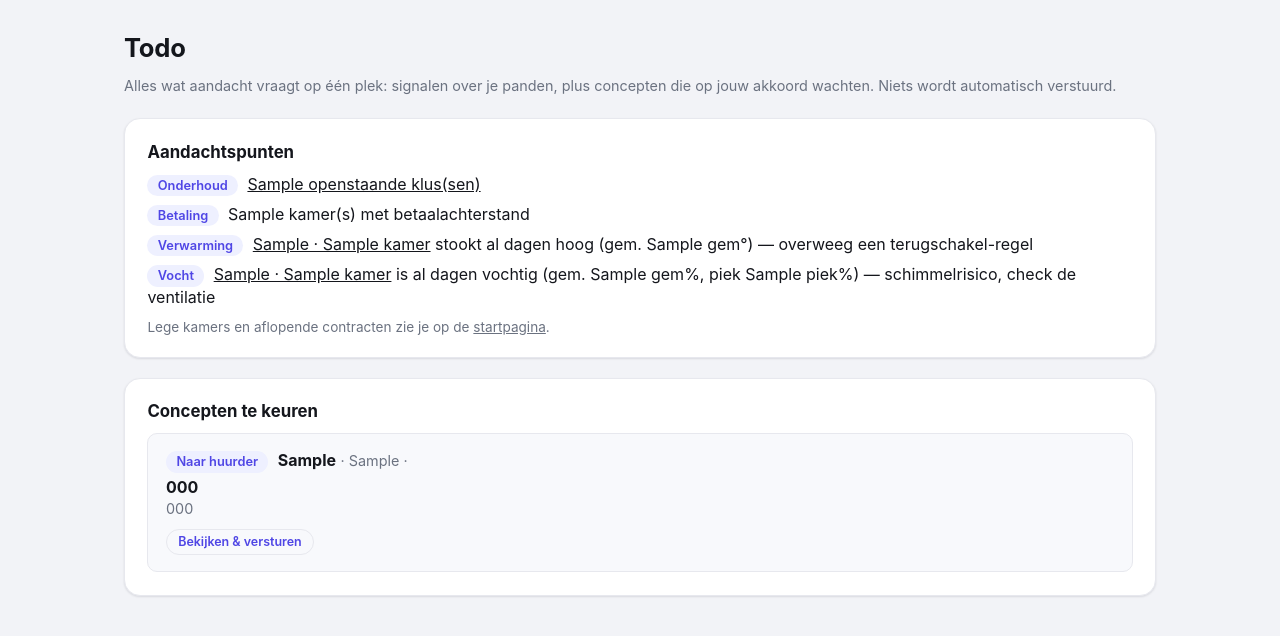
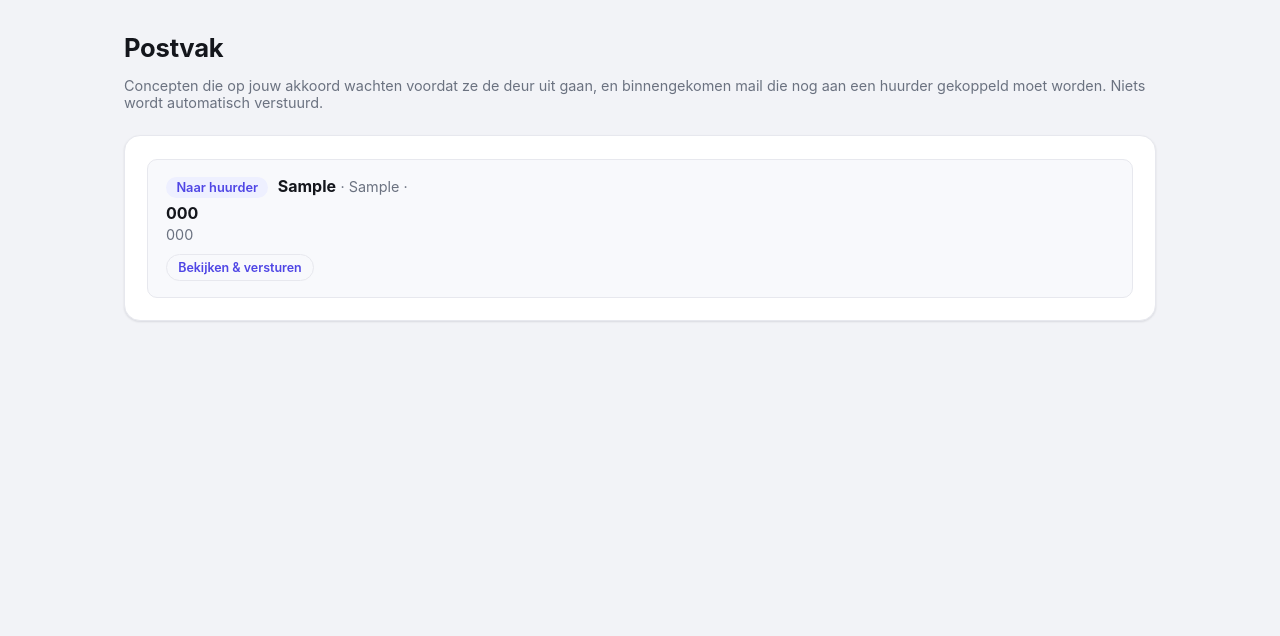
Before and after one commit to jmmreckman/kamerverhuur-scanner, a Flask app: template webapp/templates/acties_overzicht.html in a window 1280 px wide. Shown: the top 636 px of the page. Run offline with Flask 3, Linux system fonts and the light colour scheme; the template is opened without the code that fills it: most values are stand-ins (such as "Sample title", 1, 10 or a date in 2020); parts of the project's set-up code (start-up, migrations or seed data) failed here and were passed over; some libraries are stand-ins or nearby versions.

Commit message:
todo terugdraaien: wachtrij ('Postvak') en signalenbord ('Wat vraagt aandacht') weer gescheiden
Het waren inhoudelijk twee verschillende dingen: een actie-postvak (concepten
te versturen + mail nog te koppelen; werk je naar nul) versus een statusbord
(onderhoud/betaling/verwarming/leegstand; puur ter info). Onder één naam 'Todo'
maakte dat allebei minder scherp. Nu weer apart met eigen namen:
- menu-knop 'Postvak' (was 'Openstaande acties'/'Todo') -> alleen de wachtrij;
- startpagina-kaart heet weer 'Wat vraagt aandacht' (signalenbord).
De aandachtssignalen staan niet meer op de wachtrij-pagina.

Co-Authored-By: Claude Opus 4.8 <noreply@anthropic.com>
Claude-Session: https://claude.ai/code/session_01A1CqEaH5MfvneD1xZWbshq

```diff
--- a/webapp/app.py
+++ b/webapp/app.py
@@ -1967,10 +1967,7 @@ def create_app(config: Config | None = None) -> Flask:
                 "pand_naam": pand_namen.get(a["pand_slug"], a["pand_slug"] or "Nog koppelen"),
                 "contact_naam": contact["naam"] if contact else None,
             })
-        # De "Todo"-pagina = de aandachtssignalen (zelfde als op de pandkiezer,
-        # minus de concepten-regel want die staan hieronder al als wachtrij) +
-        # de concept-goedkeur-wachtrij.
-        return render_template("acties_overzicht.html", rijen=rijen, aandacht=_aandacht_goedkope_signalen(panden))
+        return render_template("acties_overzicht.html", rijen=rijen)
 
     @app.route("/acties/<int:actie_id>")
     @login_required
--- a/webapp/templates/acties_overzicht.html
+++ b/webapp/templates/acties_overzicht.html
@@ -1,35 +1,12 @@
 {% extends "base.html" %}
-{% block title %}Todo{% endblock %}
+{% block title %}Postvak{% endblock %}
 {% block content %}
 <div class="page-header">
-  <h1>Todo</h1>
-  <p class="muted">Alles wat aandacht vraagt op één plek: signalen over je panden, plus concepten die op jouw akkoord wachten. Niets wordt automatisch verstuurd.</p>
+  <h1>Postvak</h1>
+  <p class="muted">Concepten die op jouw akkoord wachten voordat ze de deur uit gaan, en binnengekomen mail die nog aan een huurder gekoppeld moet worden. Niets wordt automatisch verstuurd.</p>
 </div>
 
-{% set heeft_signalen = aandacht and (aandacht.onderhoud_open or aandacht.betaal_achter or aandacht.verwarming_warm or aandacht.verwarming_vocht) %}
-{% if heeft_signalen %}
-<div class="card" style="margin-bottom:1.25rem">
-  <h2 style="margin-top:0">Aandachtspunten</h2>
-  <ul style="list-style:none;padding:0;margin:0;display:flex;flex-direction:column;gap:.5rem">
-    {% if aandacht.onderhoud_open %}<li><span class="pil pil-neutral">Onderhoud</span> <a href="{{ url_for('onderhoud_overzicht') }}">{{ aandacht.onderhoud_open }} openstaande klus(sen)</a></li>{% endif %}
-    {% if aandacht.betaal_achter %}<li><span class="pil pil-neutral">Betaling</span> {{ aandacht.betaal_achter }} kamer(s) met betaalachterstand</li>{% endif %}
-    {% for w in aandacht.verwarming_warm %}
-    <li><span class="pil pil-neutral">Verwarming</span>
-      <a href="{{ url_for('verwarming_zone', pand_slug=w.pand_slug, provider=w.provider, home_id=w.home_id, zone_id=w.zone_id) }}">{{ w.pand_naam }} &middot; {{ w.kamer }}</a>
-      stookt al dagen hoog (gem. {{ w.gem }}&deg;) &mdash; overweeg een terugschakel-regel</li>
-    {% endfor %}
-    {% for v in aandacht.verwarming_vocht %}
-    <li><span class="pil pil-neutral">Vocht</span>
-      <a href="{{ url_for('verwarming_zone', pand_slug=v.pand_slug, provider=v.provider, home_id=v.home_id, zone_id=v.zone_id) }}">{{ v.pand_naam }} &middot; {{ v.kamer }}</a>
-      is al dagen vochtig (gem. {{ v.gem }}%, piek {{ v.piek }}%) &mdash; schimmelrisico, check de ventilatie</li>
-    {% endfor %}
-  </ul>
-  <p class="muted" style="margin:.75rem 0 0;font-size:.85rem">Lege kamers en aflopende contracten zie je op de <a href="{{ url_for('start') }}">startpagina</a>.</p>
-</div>
-{% endif %}
-
 <div class="card">
-  <h2 style="margin-top:0">Concepten te keuren</h2>
   {% if rijen %}
     {% for r in rijen %}
     <div class="item-box">
@@ -47,7 +24,7 @@
     </div>
     {% endfor %}
   {% else %}
-  <p class="muted">Geen concepten in de wachtrij. Concepten die je op een communicatie- of onderhoudspagina klaarzet, verschijnen hier.</p>
+  <p class="muted">Je postvak is leeg. Concepten die je op een communicatie- of onderhoudspagina klaarzet, verschijnen hier.</p>
   {% endif %}
 </div>
 {% endblock %}
--- a/webapp/templates/base.html
+++ b/webapp/templates/base.html
@@ -77,7 +77,7 @@
         <a class="nav-link {{ 'actief' if ep.startswith('pand_') or ep.startswith('panden_') }}" href="{{ url_for('panden_overzicht') }}">{{ icon_panden() }} Panden</a>
         {% endif %}
         <a class="nav-link" href="https://kansen.steenhub.nl" target="_blank" rel="noopener">{{ icon_baksteen() }} Kansen</a>
-        <a class="nav-link {{ 'actief' if ep.startswith('actie') }}" href="{{ url_for('acties_overzicht') }}">{{ icon_inbox() }} Todo{% if open_acties_aantal %} <span class="pil status-betaald">{{ open_acties_aantal }}</span>{% endif %}</a>
+        <a class="nav-link {{ 'actief' if ep.startswith('actie') }}" href="{{ url_for('acties_overzicht') }}">{{ icon_inbox() }} Postvak{% if open_acties_aantal %} <span class="pil status-betaald">{{ open_acties_aantal }}</span>{% endif %}</a>
         <a class="nav-link {{ 'actief' if ep.startswith('onderhoud') }}" href="{{ url_for('onderhoud_overzicht') }}"><svg viewBox="0 0 24 24" fill="none" stroke="currentColor" stroke-width="1.8" stroke-linecap="round" stroke-linejoin="round" style="width:1em;height:1em;vertical-align:-.12em"><path d="M14.7 6.3a1 1 0 0 0 0 1.4l1.6 1.6a1 1 0 0 0 1.4 0l3.77-3.77a6 6 0 0 1-7.94 7.94l-6.91 6.91a2.12 2.12 0 0 1-3-3l6.91-6.91a6 6 0 0 1 7.94-7.94l-3.76 3.76z"/></svg> Onderhoud</a>
         <a class="nav-link {{ 'actief' if ep.startswith('huur_overzicht') }}" href="{{ url_for('huur_overzicht') }}">{{ icon_betalingen() }} Huuroverzicht</a>
         <a class="nav-link {{ 'actief' if ep.startswith('tekenportaal') or ep.startswith('document_tekenen') }}" href="{{ url_for('tekenportaal_overzicht') }}">{{ icon_contracten() }} Documenten tekenen</a>
--- a/webapp/templates/pand_kiezer.html
+++ b/webapp/templates/pand_kiezer.html
@@ -8,10 +8,7 @@
 
 {% if panden %}
 <div class="card" id="aandacht-card" style="margin-bottom:1.5rem">
-  <h2 style="margin-top:0;display:flex;justify-content:space-between;align-items:baseline;gap:1rem">
-    <span>Todo</span>
-    <a href="{{ url_for('acties_overzicht') }}" style="font-size:.8rem;font-weight:600">Alles bekijken &rarr;</a>
-  </h2>
+  <h2 style="margin-top:0">Wat vraagt aandacht</h2>
   <ul id="aandacht-lijst" style="list-style:none;padding:0;margin:0;display:flex;flex-direction:column;gap:.5rem">
     {% if aandacht.concepten %}<li><span class="pil pil-neutral">Communicatie</span> <a href="{{ url_for('acties_overzicht') }}">{{ aandacht.concepten }} concept(en) te keuren</a></li>{% endif %}
     {% if aandacht.onderhoud_open %}<li><span class="pil pil-neutral">Onderhoud</span> <a href="{{ url_for('onderhoud_overzicht') }}">{{ aandacht.onderhoud_open }} openstaande klus(sen)</a></li>{% endif %}
```
